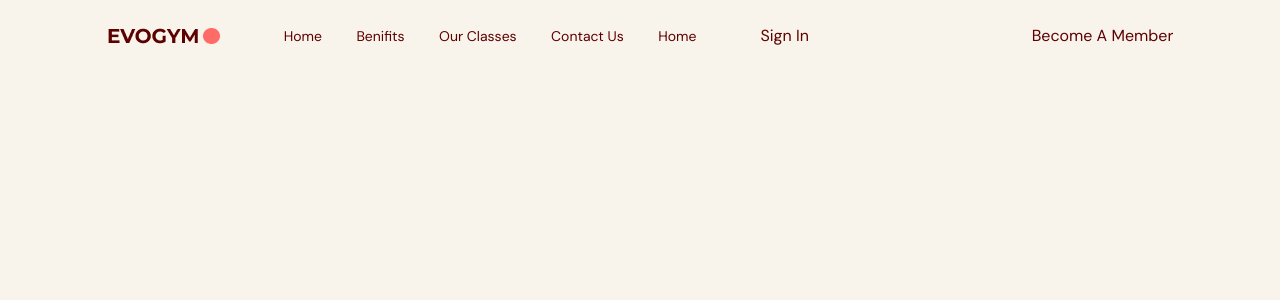
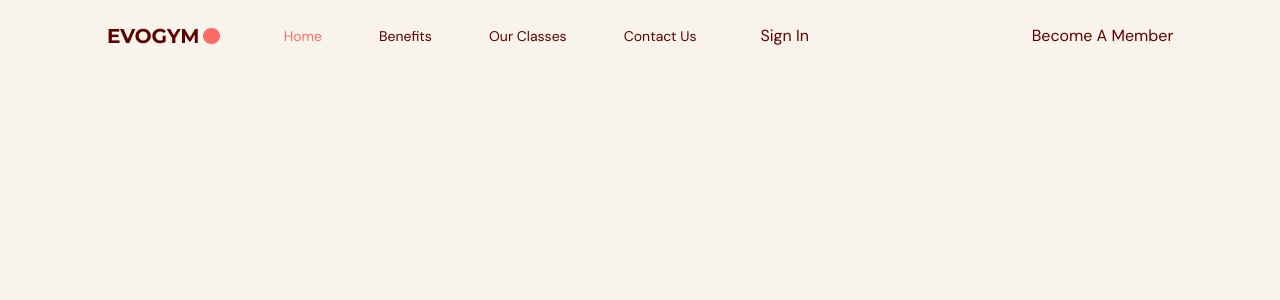
Before and after one commit to AbrahamMzansie/Fitness-Website-React-TypeScript, a React (Vite) app: page / in a window 1280 px wide. Shown: the top 300 px of the page. Built offline with nearby package versions, Linux system fonts and the light colour scheme.

Commit message:
added enum

```diff
--- a/src/App.tsx
+++ b/src/App.tsx
@@ -1,9 +1,14 @@
-import NavBar from "@/scenes/navbar";
+
+import { useState } from "react";
+import NavBar from "./scenes/navbar";
+import { SelectedPage } from "./shared/types";
+
 
 const  App = () =>{
+ const [selectedPage , setSelectedPage] = useState<SelectedPage>(SelectedPage.Home);
   return (
     <div className="app bg-gray-20">
-     <NavBar/>
+     <NavBar selectedPage = {selectedPage}  setSelectedPage = {setSelectedPage} />
     </div>
   );
 }
--- a/src/scenes/navbar/Link.tsx
+++ b/src/scenes/navbar/Link.tsx
@@ -1,15 +1,20 @@
-/* eslint-disable @typescript-eslint/no-unused-vars */
-/* eslint-disable @typescript-eslint/ban-types */
 
 import AnchorLink from "react-anchor-link-smooth-scroll"
+import { SelectedPage } from "../../shared/types"
 
 type Props = {
-    page : string
+    page : string,
+    selectedPage :SelectedPage,
+    setSelectedPage : (data:SelectedPage)=>void,
+
 }
 
-const Link = ({page}: Props) => {
+const Link = ({page , selectedPage , setSelectedPage}: Props) => {
+    const lowerCasePage = page.toLowerCase().replace(/ /g , '') as SelectedPage;
   return (
-    <AnchorLink>{page}</AnchorLink>
+    <AnchorLink onClick={()=>setSelectedPage(lowerCasePage)} href={`#${lowerCasePage}`}
+    className={`${selectedPage === lowerCasePage ? "text-primary-500" : ""}
+    transition duration-500 hover:text-primary-500`}>{page}</AnchorLink>
   )
 }
 
--- a/src/scenes/navbar/index.tsx
+++ b/src/scenes/navbar/index.tsx
@@ -1,12 +1,19 @@
+/* eslint-disable @typescript-eslint/no-unused-vars */
 
 import React , {useState} from "react";
 import { Bars3Icon , XMarkIcon } from "@heroicons/react/24/solid";
 import Logo from '@/assets/Logo.png';
+import Link from "./Link";
+import { SelectedPage } from "../../shared/types";
 
 
-type Props = unknown
-// eslint-disable-next-line @typescript-eslint/no-unused-vars
-const NavBar = (props :Props) => {
+type Props = {
+  selectedPage: SelectedPage;
+  setSelectedPage: (value: SelectedPage) => void;
+};
+
+const NavBar = ({selectedPage ,setSelectedPage} :Props) => {
+
   const flexBetween = "flex items-center justify-between";
   return (
     <nav>
@@ -16,11 +23,11 @@ const NavBar = (props :Props) => {
           <img src={Logo} alt="logo"/>
           <div className={`{flexBetween} w-full`}>
             <div className={`${flexBetween} gap-8 text-sm`}>
-              <p>Home</p>
-              <p>Benifits</p>
-              <p>Our Classes</p>
-              <p>Contact Us</p>
-              <p>Home</p>
+              <Link setSelectedPage={setSelectedPage} selectedPage={selectedPage} page="Home"/>
+              <Link setSelectedPage={setSelectedPage} selectedPage={selectedPage} page="Benefits"/>
+              <Link setSelectedPage={setSelectedPage} selectedPage={selectedPage} page="Our Classes"/>
+              <Link setSelectedPage={setSelectedPage} selectedPage={selectedPage} page="Contact Us"/>
+
             </div>
           </div>
           <div className={`${flexBetween} w-full gap-8`}>
--- /dev/null
+++ b/src/shared/types.ts
@@ -0,0 +1,6 @@
+export enum SelectedPage {
+    Home = "home",
+    Benefits = "benefits",
+    OurClasses = "ourclasses",
+    ContactUs = "contactus"
+  }
--- a/vite.config.ts
+++ b/vite.config.ts
@@ -2,15 +2,9 @@ import { defineConfig } from "vite";
 import react from "@vitejs/plugin-react";
 import path from "path";
 
-// https://vitejs.dev/config/
 export default defineConfig({
   plugins: [react()],
   resolve: {
-    alias: [
-      {
-        find: "@",
-        replacement: path.resolve(__dirname, "src"),
-      },
-    ],
+    alias: [{ find: "@", replacement: path.resolve(__dirname, "src") }],
   },
 });
```
